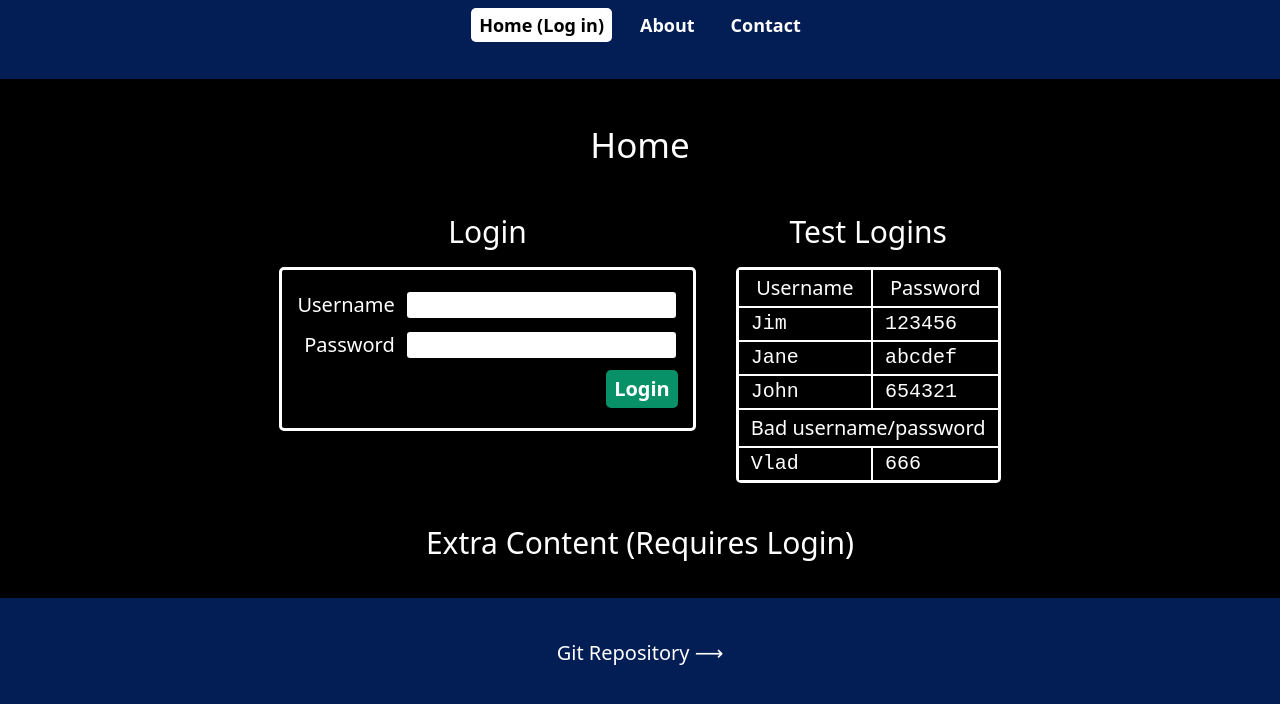
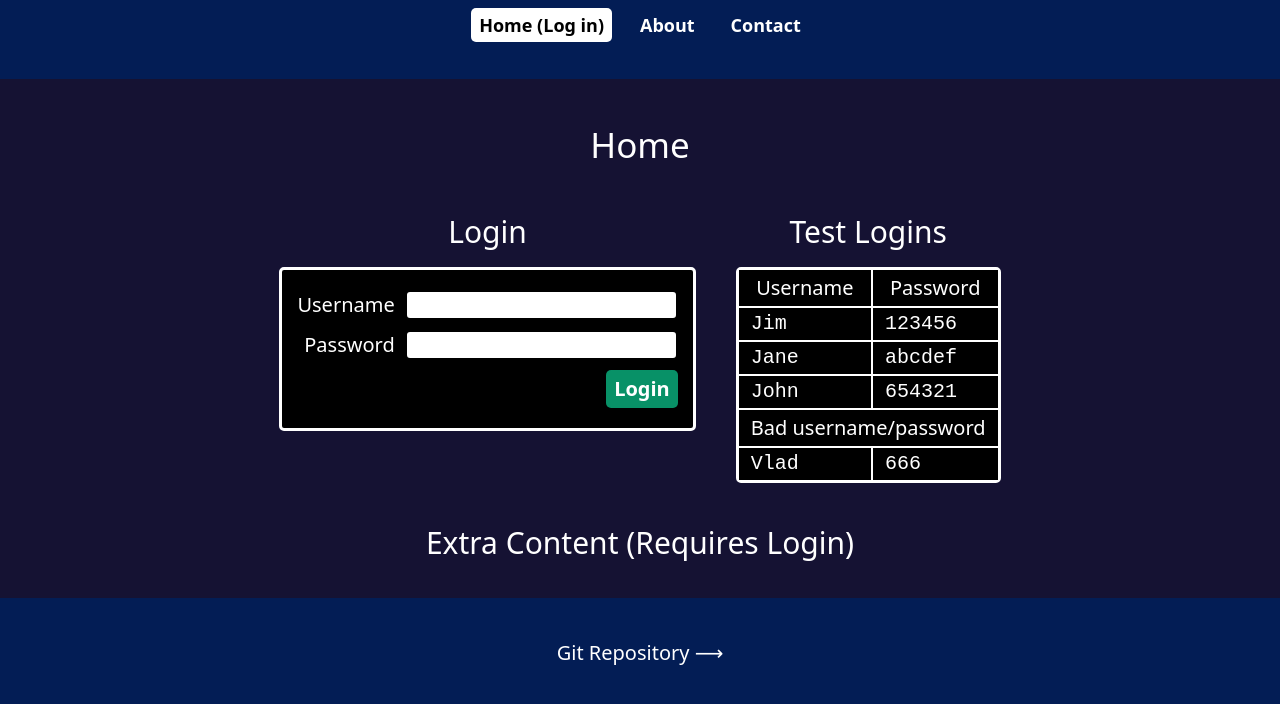
Before and after one commit to chrisnajman/login-demo, a plain HTML site: page index.html in a window 1280 px wide. Both pictures are taken after a click on the button "Toggle theme". Shown: the part 108-812 px from the top of the page. Drawn offline with Linux system fonts and the light colour scheme.

Commit message:
Improved styling by making table, form, extra content stand out from background

```diff
--- a/index-pixels.css
+++ b/index-pixels.css
@@ -7,10 +7,11 @@
     overflow-y: scroll;
     --brand: #031d55;
     --button-bg: #089167;
-    --border-radius: 5px;
+    --border-radius: 0.3125rem;
     --shadow: 0.1875rem 0.1875rem 0.3125rem 0rem rgba(0, 0, 0, 0.33);
     --bg: white;
     --fg: black;
+    --bg-main: #f3f5f2;
     --main-link: var(--brand);
 }
 
@@ -18,6 +19,7 @@
     --bg: black;
     --fg: white;
     --main-link: #f5a7a2;
+    --bg-main: #151233;
 }
 
 :focus-visible {
@@ -188,7 +190,7 @@ button {
     display: flex;
     flex-direction: column;
     gap: 45px;
-    background-color: var(--bg);
+    background-color: var(--bg-main);
     color: var(--fg);
 
     & a {
@@ -290,6 +292,12 @@ table {
     }
 }
 
+form,
+table,
+.logged-in-content {
+    background-color: var(--bg);
+}
+
 /* Theme */
 .theme-toggler {
     position: absolute;
--- a/index.css
+++ b/index.css
@@ -11,6 +11,7 @@
     --shadow: 0.1875rem 0.1875rem 0.3125rem 0rem rgba(0, 0, 0, 0.33);
     --bg: white;
     --fg: black;
+    --bg-main: #f3f5f2;
     --main-link: var(--brand);
 }
 
@@ -18,6 +19,7 @@
     --bg: black;
     --fg: white;
     --main-link: #f5a7a2;
+    --bg-main: #151233;
 }
 
 :focus-visible {
@@ -188,7 +190,7 @@ button {
     display: flex;
     flex-direction: column;
     gap: 2.8125rem;
-    background-color: var(--bg);
+    background-color: var(--bg-main);
     color: var(--fg);
 
     & a {
@@ -290,6 +292,12 @@ table {
     }
 }
 
+form,
+table,
+.logged-in-content {
+    background-color: var(--bg);
+}
+
 /* Theme */
 .theme-toggler {
     position: absolute;
```
